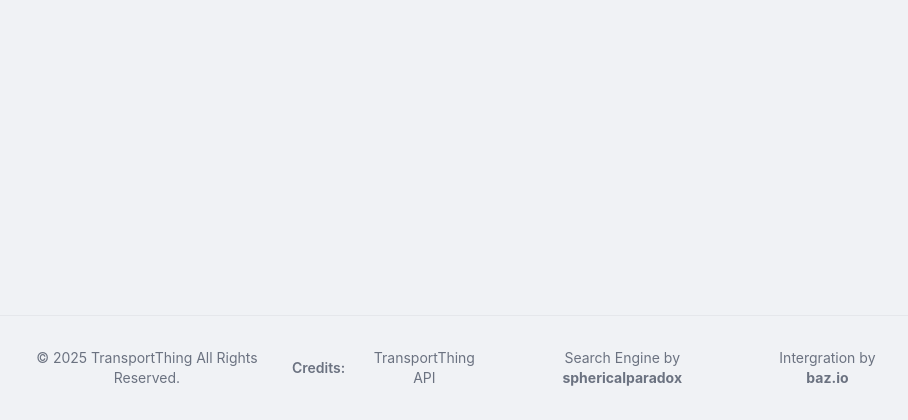
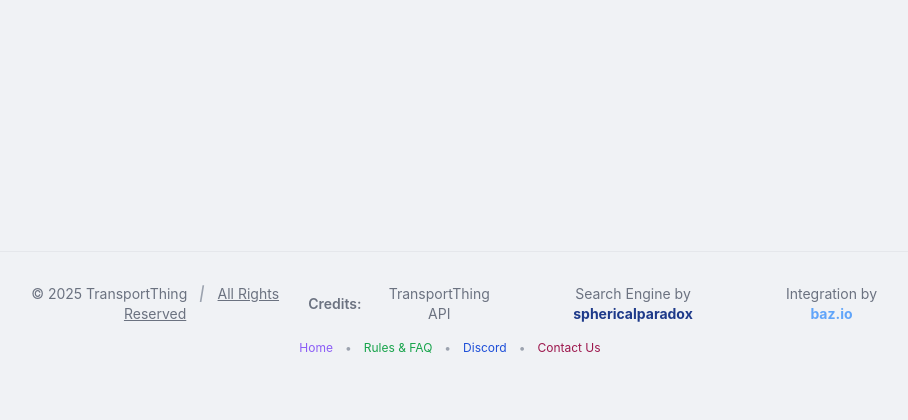
Before and after one commit to iMarkeh/timesbus.org, a Django app: template busstops/templates/liverydatabase.html in a window 1280 px wide. Shown: the part 380-800 px from the top of the page, without its empty margins (190-1098 px from the left). Run offline with Django 4.2, Linux system fonts and the light colour scheme; the template is opened without the code that fills it, so the values that code supplies are empty; some libraries are stand-ins or nearby versions.

Commit message:
Add another footer with an even nicer look and with some 'quick links'.

```diff
--- a/busstops/templates/liverydatabase.html
+++ b/busstops/templates/liverydatabase.html
@@ -50,6 +50,11 @@
             0% { transform: rotate(0deg); }
             100% { transform: rotate(360deg); }
         }
+        .separator {
+        letter-spacing: 0.1em;
+        font-weight: 600;
+        font-style: italic;
+        }
     </style>
 </head>
 <body class="p-4 sm:p-6 md:p-8 flex flex-col min-h-screen">
@@ -88,14 +93,26 @@
     <footer class="mt-16 pt-8 border-t border-gray-200">
         <div class="max-w-4xl mx-auto text-center">
             <div class="flex flex-col md:flex-row justify-between items-center space-y-4 md:space-y-0">
-                <p class="text-sm text-gray-500">&copy; 2025 TransportThing All Rights Reserved.</p>
+            <p class="text-sm text-gray-500">&copy; 2025 TransportThing <i class="separator text-gray-400 italic px-2">|</i> <u>All Rights Reserved</u></p>
                 <div class="text-sm text-gray-500 flex items-center space-x-4">
                     <span class="font-semibold">Credits:</span>
                     <a href="https://transportthing.uk/api/liveries" target="_blank" rel="noopener noreferrer" class="hover:text-blue-600 hover:underline">TransportThing API</a>
-                    <a href="" target="_blank" rel="noopener noreferrer" class="hover:text-blue-600 hover:underline">Search Engine by <b>sphericalparadox</b></a>
-                    <a href="http://barryio.github.io/liveryviewer" class="hover:text-blue-600 hover:underline">Intergration by <b>baz.io</b></a>
+                    <a href="#" target="_blank" rel="noopener noreferrer" class="hover:text-blue-600 hover:underline">Search Engine by <b class="text-blue-900">sphericalparadox</b></a>
+                    <a href="http://barryio.github.io/liveryviewer" class="hover:text-blue-600 hover:underline">Integration by <b class="text-blue-400">baz.io</b></a>
                 </div>
             </div>
+        </div>
+    </footer>
+
+    <footer class="pt-4 pb-8">
+        <div class="max-w-4xl mx-auto flex justify-center items-center text-xs space-x-3">
+            <a href="/" class="text-violet-500 hover:underline">Home</a>
+            <span class="text-gray-400">&bull;</span>
+            <a href="/rules" class="text-green-600 hover:underline">Rules & FAQ</a>
+            <span class="text-gray-400">&bull;</span>
+            <a href="/discord" class="text-blue-700 hover:underline">Discord</a>
+            <span class="text-gray-400">&bull;</span>
+            <a href="/contact" class="text-pink-800 hover:underline">Contact Us</a>
         </div>
     </footer>
 
```
